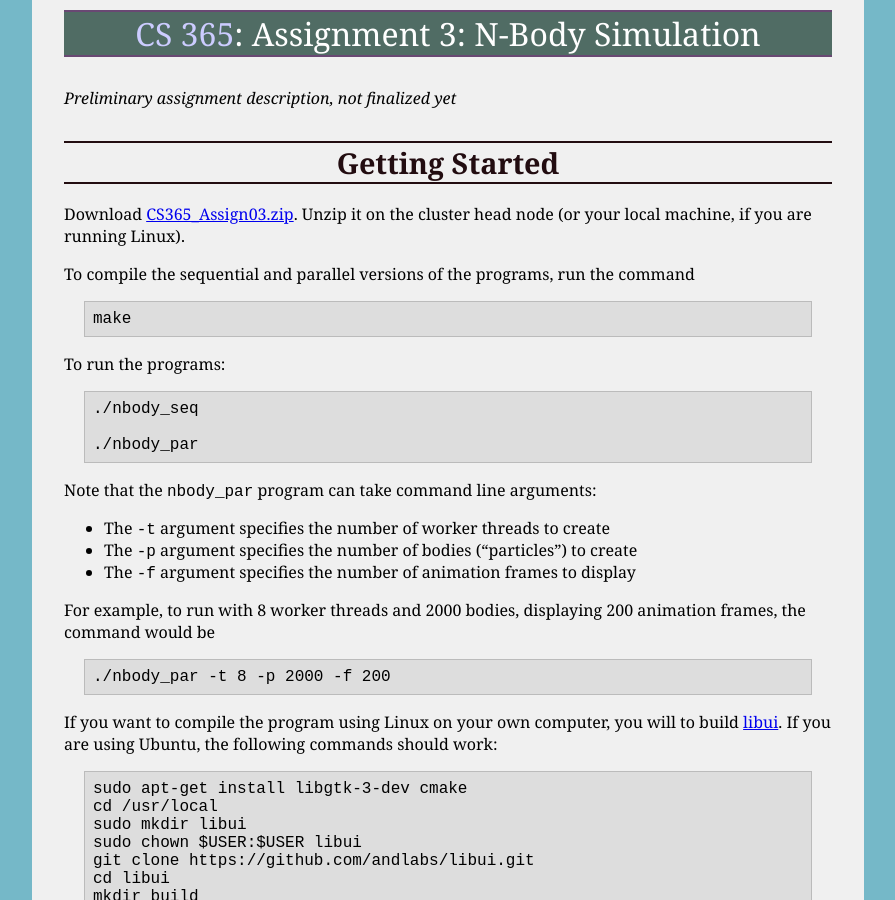
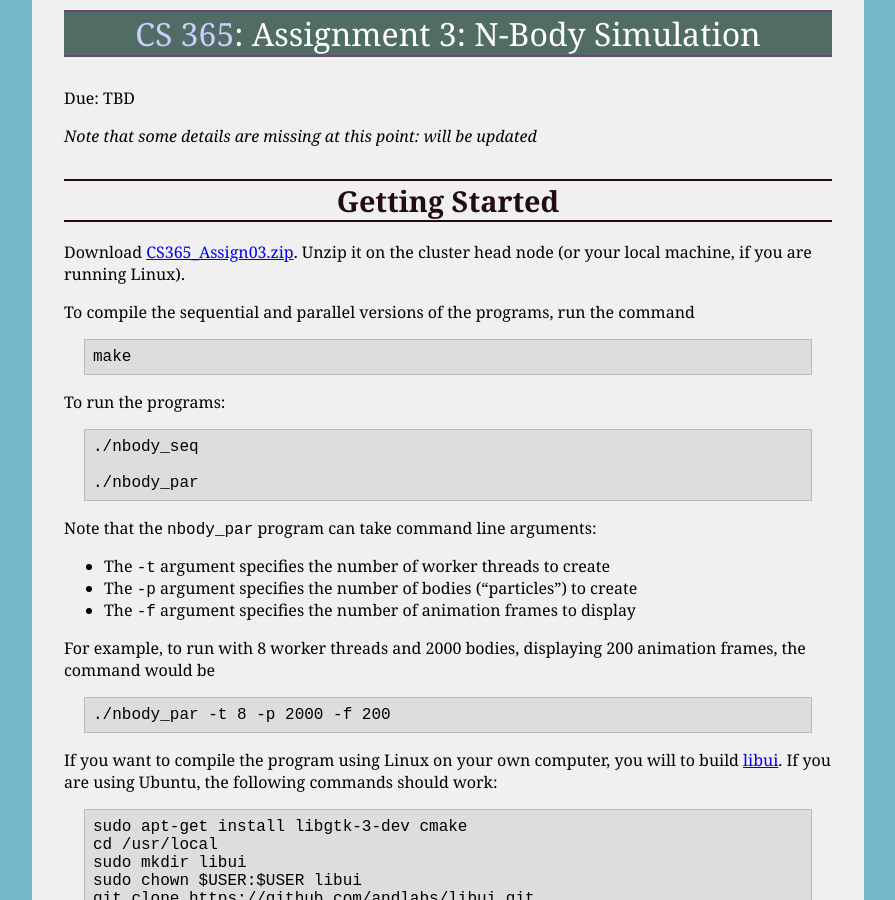
Before and after one commit to ycpcs/cs365-spring2017, a Jekyll site: the page built from assign/assign03.md, in a window 1280 px wide and 900 px high. Shown: the whole window, without its empty margins (192-1087 px from the left). Built offline with Jekyll 4.4.1, drawn with Linux system fonts in a browser that asks for light colours.

Commit message:
details incomplete, will be updated

```diff
--- a/assign/assign03.md
+++ b/assign/assign03.md
@@ -3,7 +3,9 @@ layout: default
 title: "Assignment 3: N-Body Simulation"
 ---
 
-*Preliminary assignment description, not finalized yet*
+Due: TBD
+
+*Note that some details are missing at this point: will be updated*
 
 # Getting Started
 
```
